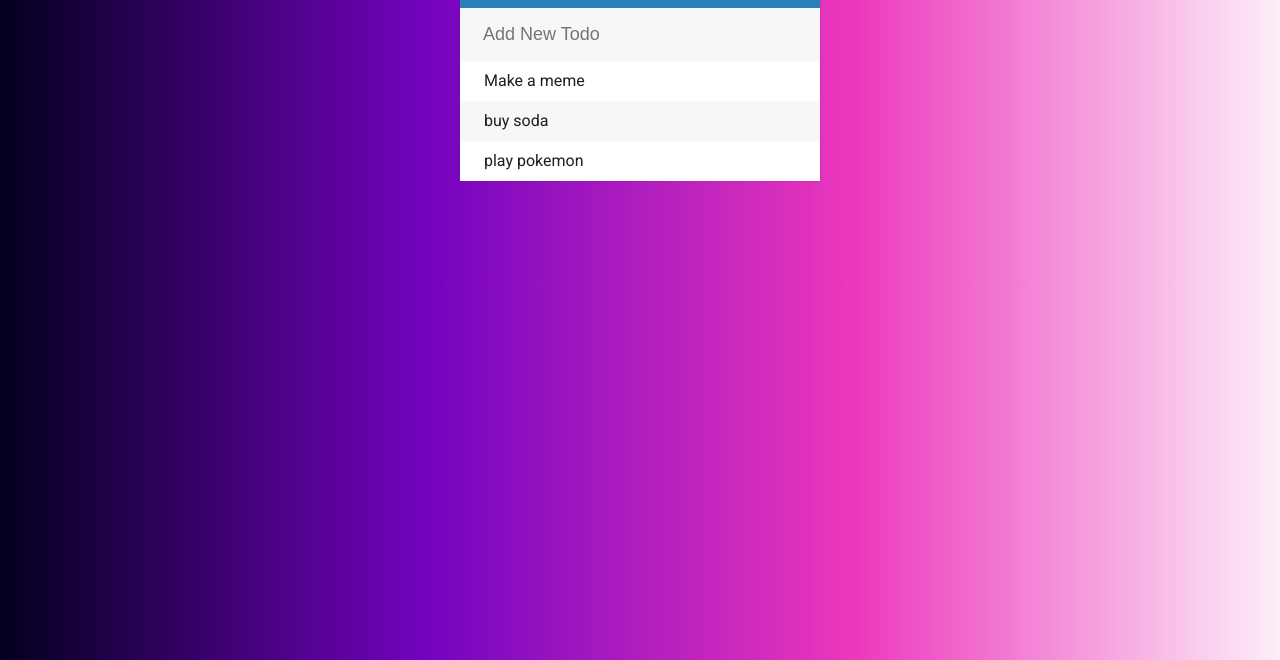
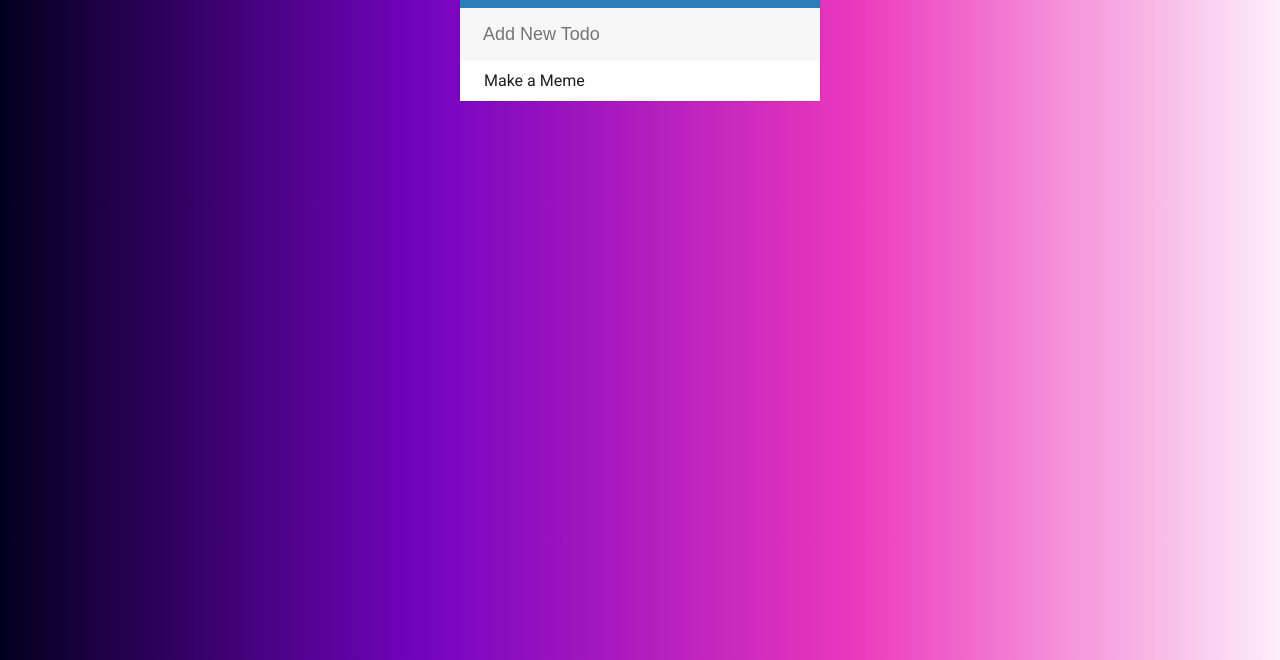
Before and after one commit to Cjhfitz/Todo-List, a plain HTML site: page index.html in a window 1280 px wide. Shown: the part 140-800 px from the top of the page. Drawn offline with Linux system fonts and the light colour scheme.

Commit message:
some clean up

```diff
--- a/index.html
+++ b/index.html
@@ -18,9 +18,7 @@
         <h1>To-do List<i class="fa fa-plus"></i></h1>
         <input type="text" placeholder="Add New Todo">
         <ul>
-            <li><span><i class="fa fa-trash"></i></span> Make a meme</li>
-            <li><span><i class="fa fa-trash"></i></span> buy soda</li>
-            <li><span><i class="fa fa-trash"></i></span> play pokemon</li>
+            <li><span><i class="fa fa-trash"></i></span> Make a Meme</li>
         </ul>
     </div>
     <script src="assets/js/todos.js"></script>
```
